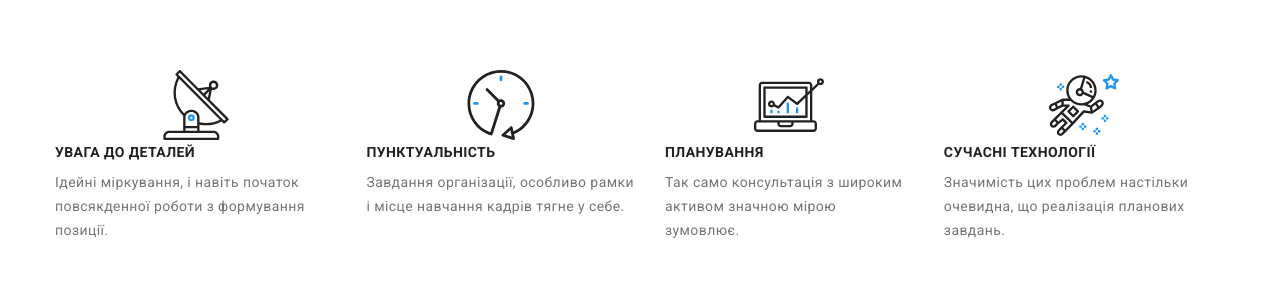
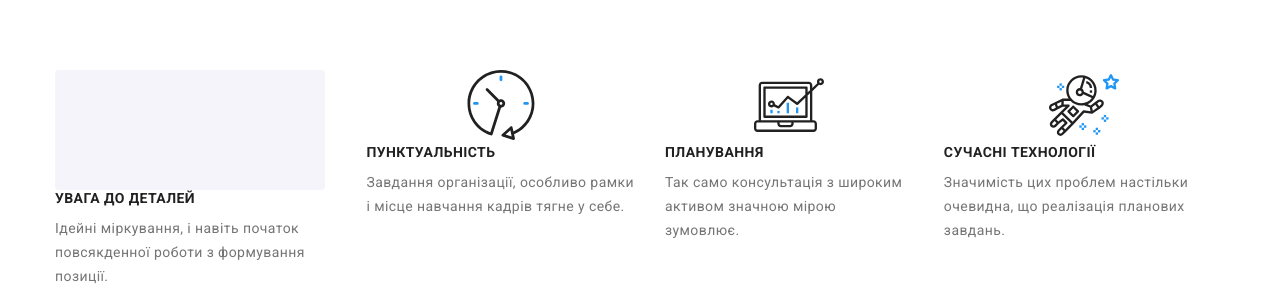
Before and after one commit to ivanBastion/WEBISTUDIT, a plain HTML site: page index.html in a window 1280 px wide. Shown: the part 709-1000 px from the top of the page. Drawn offline with nearby package versions, Linux system fonts and the light colour scheme.

Commit message:
budlaska hochu 70-80 balliv

```diff
--- a/css/style.css
+++ b/css/style.css
@@ -61,7 +61,7 @@ body {
 
 .header-list {
     display: flex;
-    outline: solid red;
+
     flex-direction: row;
     justify-content: space-between;
     gap: 52px;
@@ -97,7 +97,7 @@ body {
 .hero {
     content: "";
     display: inline-block;
-    background-image: url("../img/hero.webp")  ;
+    background-image:linear-gradient(rgba(47, 48, 58, 0.40),  rgba(47, 48, 58, 0.40)) , url("../img/hero.webp")  ;
     background-position: 50% 50% ;
     padding-top: 200px;
     padding-bottom: 200px;
@@ -168,12 +168,17 @@ flex-shrink: 0;
 
 .pages-list_advent>:first-child::before{
          content: "";
-         display: inline-block;
+         display: block;
          background-image: url("/img/antenna 1.svg")  ;
-         background-position: 50% 50% ;
+         background-position: center ;
          width: 100%;
          height: 70px;
          background-repeat: no-repeat;
+         border-radius: 4px;
+background: #F5F4FA;
+width: 270px;
+height: 120px;
+flex-shrink: 0;
 
 
        }
```
Also changed, not shown: img/Img (1).webp (renamed from img/hero.webp).
